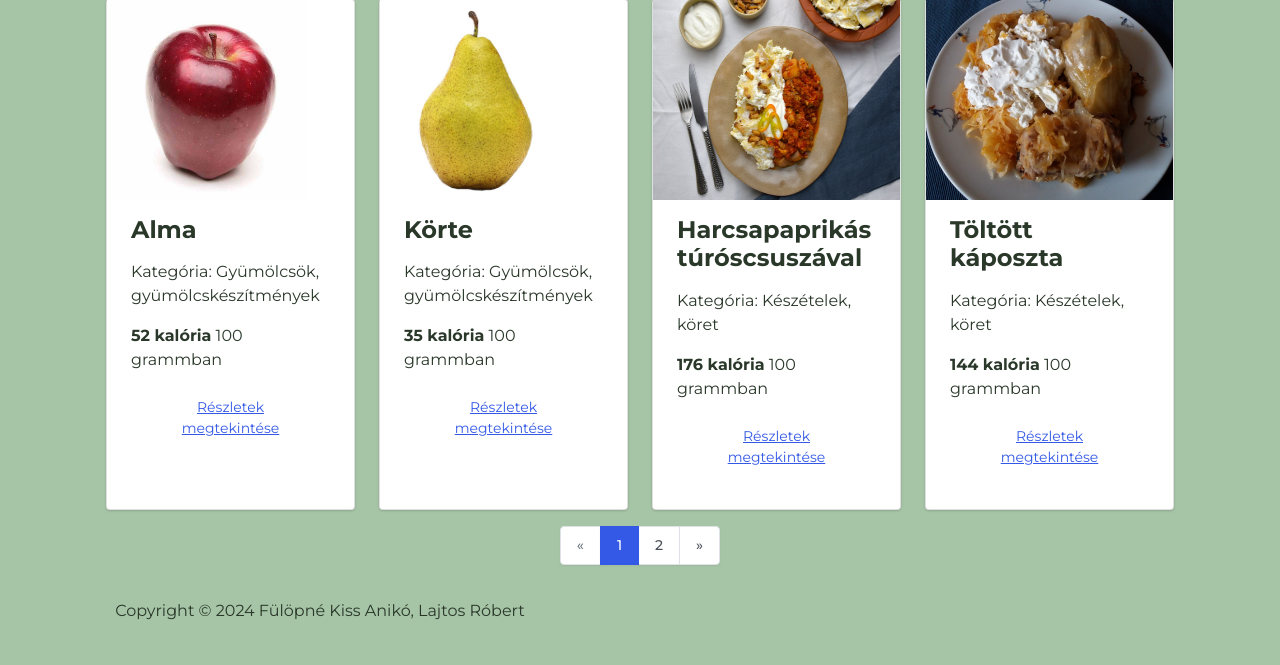
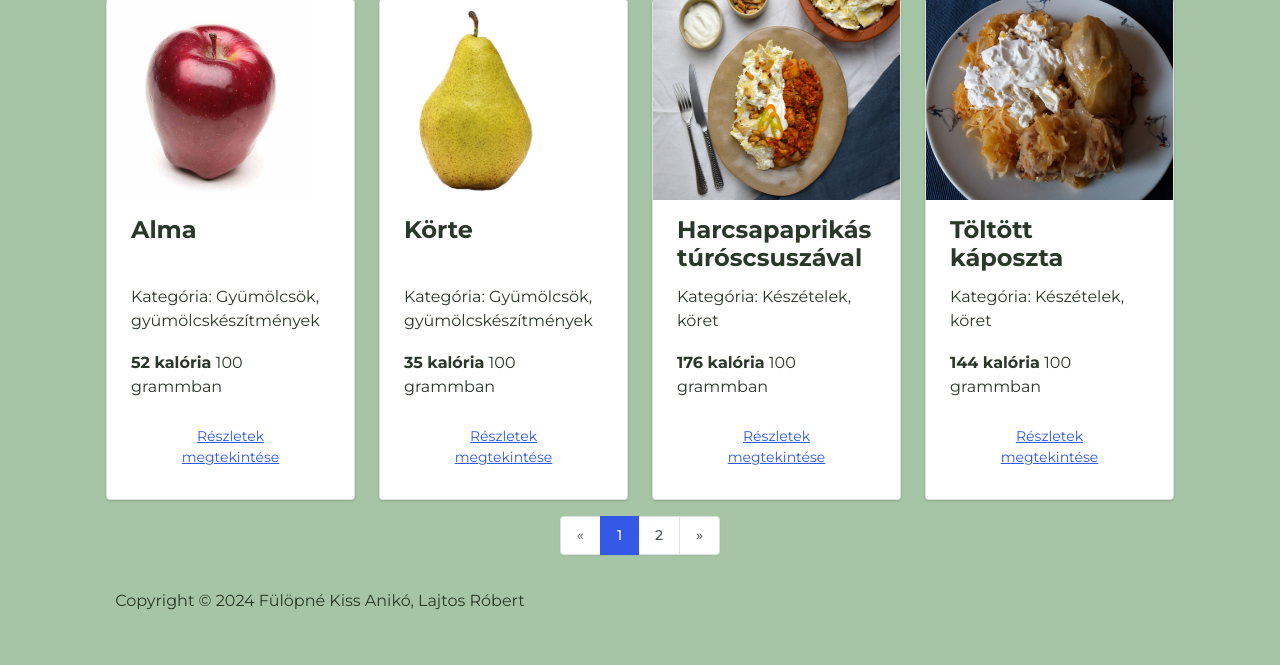
Before and after one commit to lajtosrob/FoodTracker, a Django app: page /food/list in a window 1280 px wide. Shown: the part 147-812 px from the top of the page. After the commit the page ends 757 px from the top, so only its background shows below. Run offline with Django 3.2, Linux system fonts and the light colour scheme; data comes from the database, SQL or seed files in the repository; parts of the project's set-up code (start-up, migrations or seed data) failed here and were passed over; some libraries are stand-ins or nearby versions.

Commit message:
Set uniform display of food cards

```diff
--- a/static/css/food_list.css
+++ b/static/css/food_list.css
@@ -1,3 +1,10 @@
 .img-fluid {
     height: 200px;
 }
+div.my-3 {
+    height: 50px;
+    margin: 0;
+}
+h4.card-title {
+    height: 53px;
+}
--- a/templates/energiafelhasznalas.html
+++ b/templates/energiafelhasznalas.html
@@ -19,6 +19,9 @@
 
 <br><br>
 <h1><b>Energiafelhasználás kalóriatáblázat </b></h1><br>
+<h5>Egyórás tevékenység alatt, testtömeg kilogrammonként.
+</h5>
+<h6>1 kalória (kcal) = 4186 j (joule)</h6>
 <hr>
 {% comment %} <div class="container"> {% endcomment %}
     <div class="row">
```
